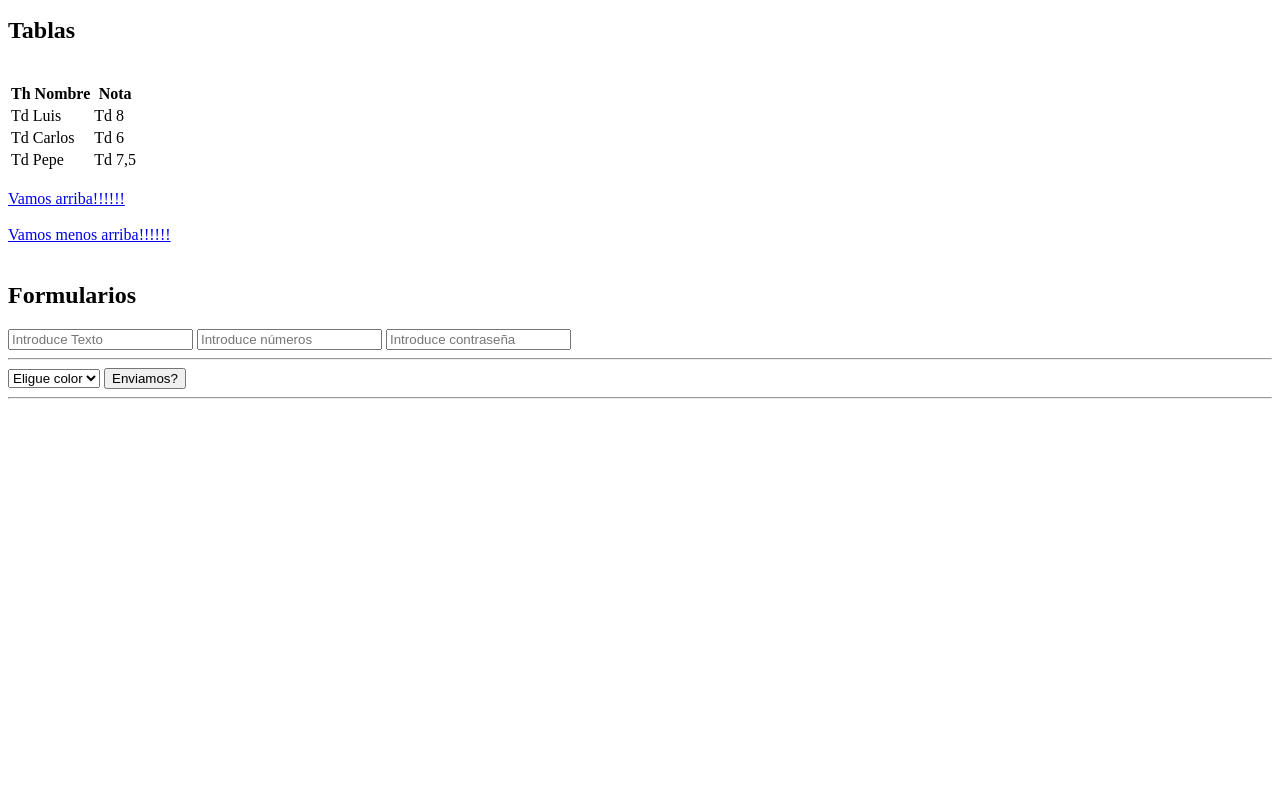
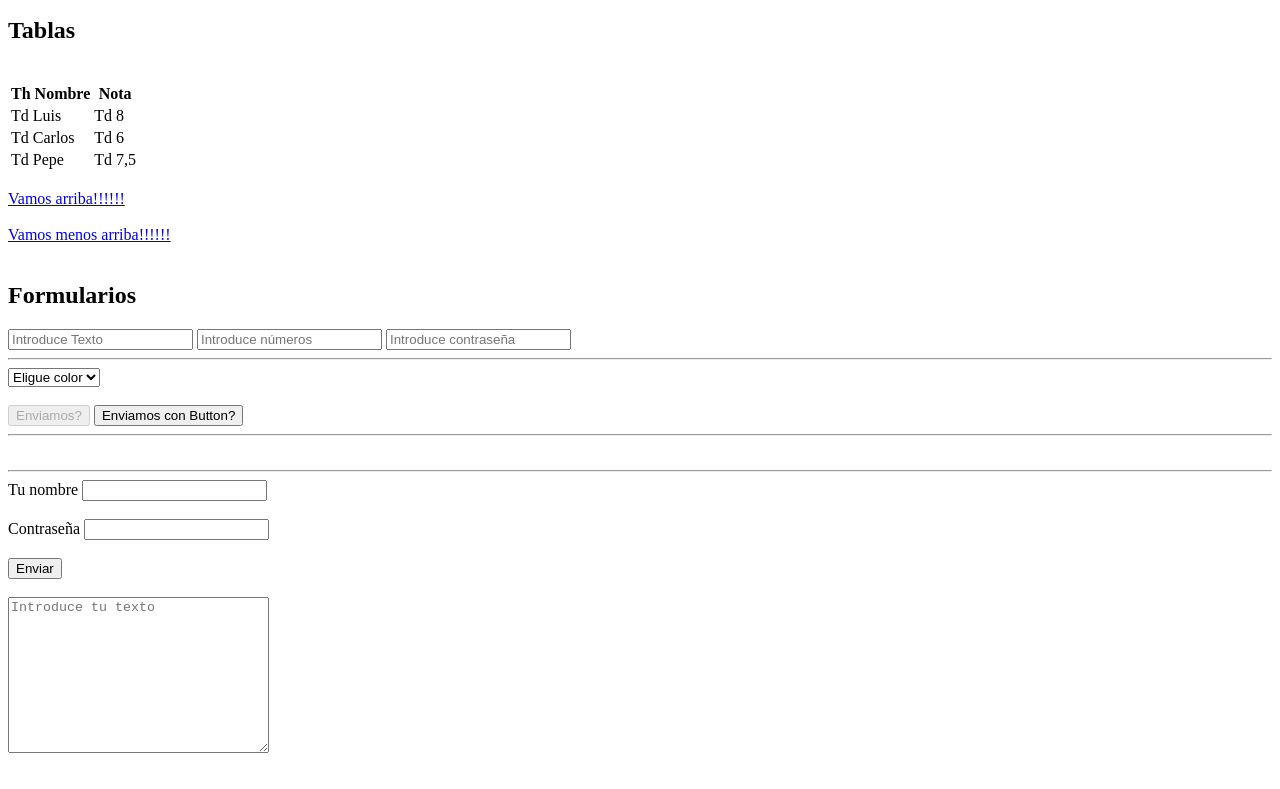
Before and after one commit to poolversan/misrecetas, a plain HTML site: page test.html in a window 1280 px wide. Shown: the part 1605-2394 px from the top of the page. Before the commit the page ends 2074 px from the top, so only its background shows below. Drawn offline with Linux system fonts and the light colour scheme.

Commit message:
Finalizadas las etiquetas principales

```diff
--- a/test.html
+++ b/test.html
@@ -1,10 +1,12 @@
 <!DOCTYPE html>
 <html lang="en">
+
 <head>
     <meta charset="UTF-8">
     <meta name="viewport" content="width=device-width, initial-scale=1.0">
     <title>Etiquetas</title>
 </head>
+
 <body>
     <h2>Etiquetas Texto</h2>
     <h1 id="uno">TITULAR</h1>
@@ -17,18 +19,26 @@
     <p>Se podría decir está en block</p>
     <span>No tiene salto de línea y se ven seguidos. &nbsp;</span>
     <span>Esto es otro Span y se ve a continuación</span>
-    <p>Lorem ipsum <strong>NEGRITA: dolor sit amet consectetur</strong>   adipisicing elit.&nbsp;Aquí meto un salto de línea. <br>Reiciendis enim harum placeat aspernatur blanditiis saepe repudiandae totam culpa perferendis, dolores et corporis quisquam perspiciatis earum tempora fuga! Quis, repudiandae tempore.</p>
-    <p>Lorem ipsum dolor sit amet <em><strong>ITALICA:</strong>  consectetur adipisicing elit.</em>   In libero temporibus voluptatibus quod veritatis illum, non, eveniet illo doloremque ad tempora sed perspiciatis? Nemo, eaque similique saepe itaque dignissimos ab.</p>
+    <p>Lorem ipsum <strong>NEGRITA: dolor sit amet consectetur</strong> adipisicing elit.&nbsp;Aquí meto un salto de
+        línea. <br>Reiciendis enim harum placeat aspernatur blanditiis saepe repudiandae totam culpa perferendis,
+        dolores et corporis quisquam perspiciatis earum tempora fuga! Quis, repudiandae tempore.</p>
+    <p>Lorem ipsum dolor sit amet <em><strong>ITALICA:</strong> consectetur adipisicing elit.</em> In libero temporibus
+        voluptatibus quod veritatis illum, non, eveniet illo doloremque ad tempora sed perspiciatis? Nemo, eaque
+        similique saepe itaque dignissimos ab.</p>
     <p>Tiene salto de línea incluido y un font side de 1em</p>
     <p>Se podría decir está en block</p>
     <span>No tiene salto de línea y se ven seguidos. &nbsp;</span>
     <span>Esto es otro Span y se ve a continuación</span>
-    <p>Lorem ipsum <strong>NEGRITA: dolor sit amet consectetur</strong>   adipisicing elit.&nbsp;Aquí meto un salto de línea. <br>Reiciendis enim harum placeat aspernatur blanditiis saepe repudiandae totam culpa perferendis, dolores et corporis quisquam perspiciatis earum tempora fuga! Quis, repudiandae tempore.</p>
-    <p>Lorem ipsum dolor sit amet <em><strong>ITALICA:</strong>  consectetur adipisicing elit.</em>   In libero temporibus voluptatibus quod veritatis illum, non, eveniet illo doloremque ad tempora sed perspiciatis? Nemo, eaque similique saepe itaque dignissimos ab.</p>
+    <p>Lorem ipsum <strong>NEGRITA: dolor sit amet consectetur</strong> adipisicing elit.&nbsp;Aquí meto un salto de
+        línea. <br>Reiciendis enim harum placeat aspernatur blanditiis saepe repudiandae totam culpa perferendis,
+        dolores et corporis quisquam perspiciatis earum tempora fuga! Quis, repudiandae tempore.</p>
+    <p>Lorem ipsum dolor sit amet <em><strong>ITALICA:</strong> consectetur adipisicing elit.</em> In libero temporibus
+        voluptatibus quod veritatis illum, non, eveniet illo doloremque ad tempora sed perspiciatis? Nemo, eaque
+        similique saepe itaque dignissimos ab.</p>
     <a href="#cuatro">Vamos a las listas!!!!!!<br><br></a>
     <h2><strong>Links</strong></h2>
     <a href="https://socicredit.com">Vamos a ver si va <br><br></a>
-    <a href="https://reformasactivox.es" target="blank">  Vamos a ver otra página<br><br></a>
+    <a href="https://reformasactivox.es" target="blank"> Vamos a ver otra página<br><br></a>
     <a href="mailto:poolversan@hotmail.com">Enviame un mail <br><br> </a>
     <hr>
     <img id="tres" src="images/android-icon-192x192.png" alt="Mostrar imagenes">
@@ -91,10 +101,30 @@
             <option value="">Rojo</option>
             <option value="">Verde</option>
         </select>
-        <input type="submit" value="Enviamos?">
+        <br><br>
+        <input type="submit" value="Enviamos?" disabled>
+        <!--DISABLED desabilita el boton de enviar, para validar formularios -->
+        <button>Enviamos con Button?</button>
         <hr>
         <br>
     </form>
+    <hr>
+    <form action="">
+        <label for="">Tu nombre
+            <input type="text"></label>
+        <!--Con el LABEL el cursor cambia y al clicar se va directo al formulario-->
+        <br><br>
+        <label for=""> Contraseña
+            <input type="password" name="" id=""></label>
+        <br>
+        <br>
+        <button>Enviar</button>
+        <label for=""></label>
+        <br><br>
+        <textarea placeholder="Introduce tu texto" name="" id="" cols="30" rows="10"></textarea>
+        <!--con el TEXTAREA puede ampliarse la zona del recuadro del texto y poner varias líneas-->
+    </form>
     <br><br>
 </body>
+
 </html>
```
